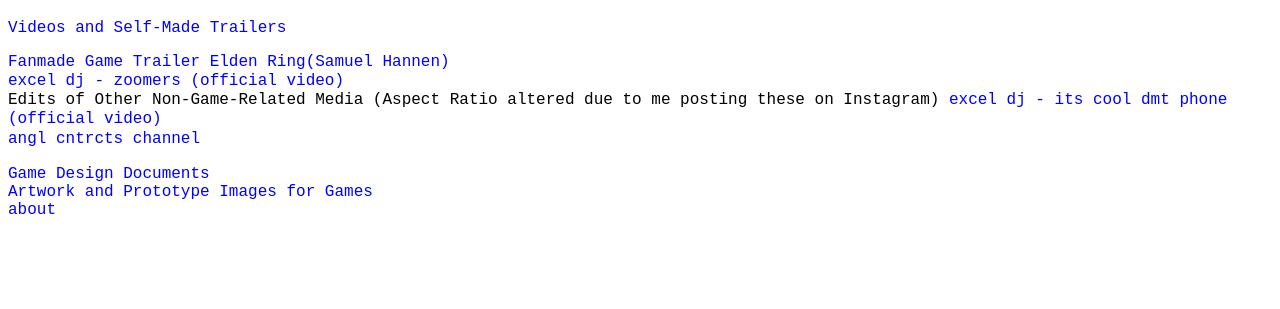
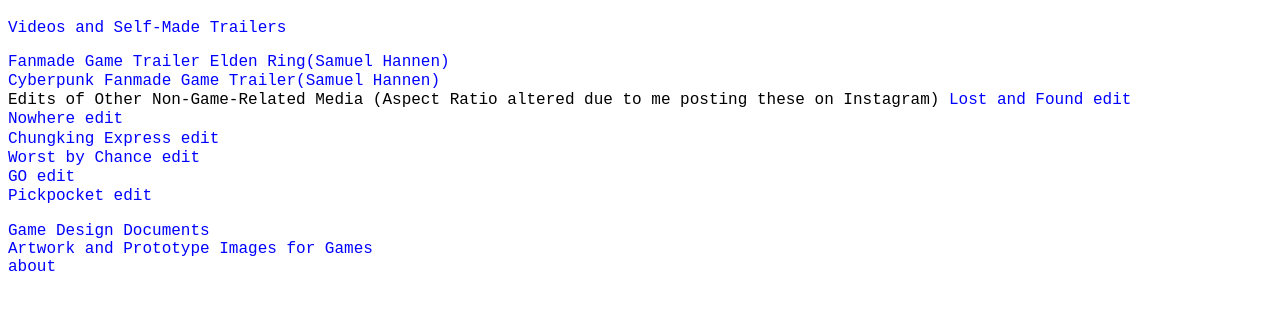
Before and after one commit to samhannen-bit/samhannen-bit.github.io, a plain HTML site: page index.html in a window 1280 px wide. Both pictures are taken after a click on the link "Videos and Self-Made Trailers". Shown: the part 61-370 px from the top of the page. Drawn offline with Linux system fonts and the light colour scheme.

Commit message:
Update index.html

```diff
--- a/index.html
+++ b/index.html
@@ -52,11 +52,15 @@
       <div id="video" class="displayable-text" style = "display: none;">
         <p class="big">
           <a href="https://www.youtube.com/watch?v=XqZrJXQPSQs">Fanmade Game Trailer Elden Ring(Samuel Hannen)</a> <br>
-          <a href="https://youtu.be/aMVlng1ZybU?si=L4Q5FnQz_1dT9eYs">excel dj - zoomers (official video)</a> <br>
+          <a href="">Cyberpunk Fanmade Game Trailer(Samuel Hannen)</a> <br>
           Edits of Other Non-Game-Related Media
           (Aspect Ratio altered due to me posting these on Instagram)
-          <a href="https://youtu.be/8GBnqG-ddhw?si=BlwijbooNf1yHpDe">excel dj - its cool dmt phone (official video)</a> <br>
-          <a href="https://www.youtube.com/@anglcntrcts-po7pz">angl cntrcts channel</a> <br>
+          <a href="https://youtube.com/shorts/3EVO2W-_614">Lost and Found edit</a> <br>
+          <a href="https://youtube.com/shorts/qAwMnz_IUaA?feature=share">Nowhere edit</a> <br>
+          <a href="https://youtube.com/shorts/DXDWkBEnkSw?feature=share">Chungking Express edit</a> <br>
+          <a href="https://youtube.com/shorts/G3y-o9mDfYY?feature=share">Worst by Chance edit</a> <br>
+          <a href="https://youtube.com/shorts/el1Kd-qT4Vg?feature=share">GO edit</a> <br>
+          <a href="https://youtube.com/shorts/G6LIYTrSVD8?feature=share">Pickpocket edit</a> <br>
         </p>
       </div>
     </div>
```
